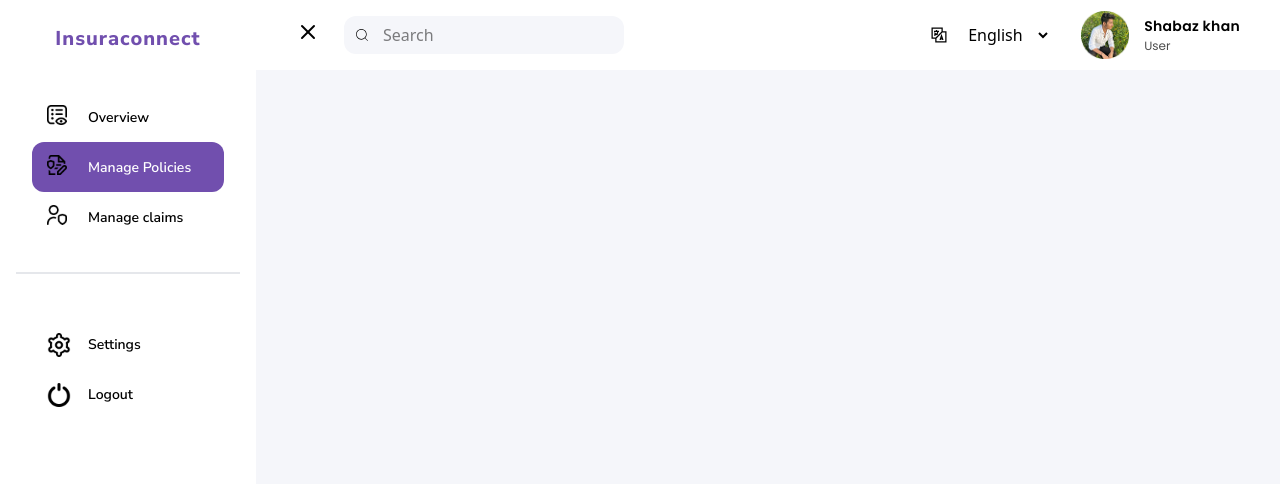
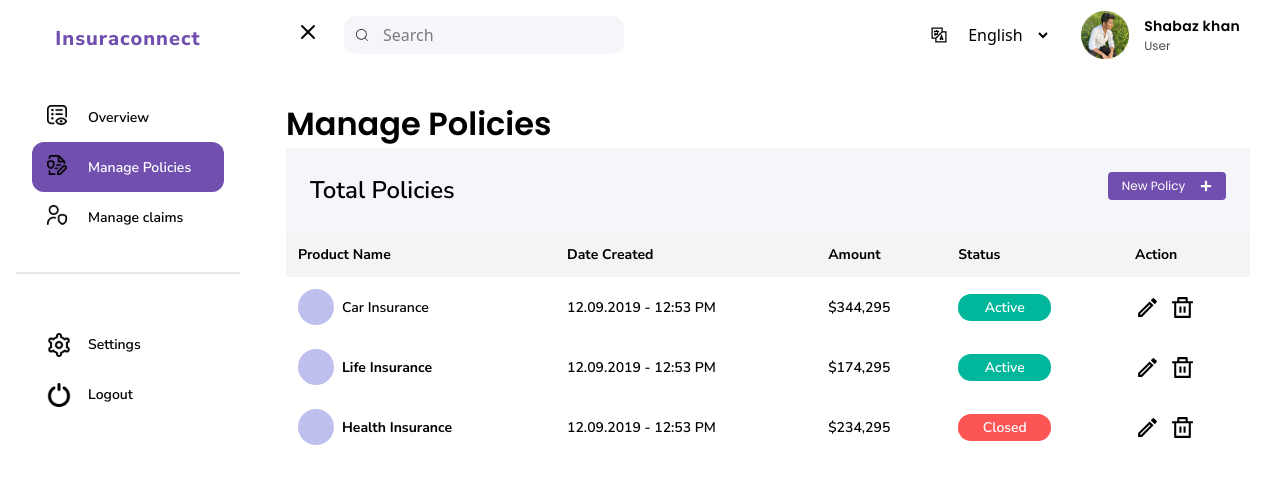
Before and after one commit to Shabazkhan1352/InsuraConnect, a React (Vite) app in the folder front-end/: page /adminpolicies in a window 1280 px wide. Shown: the top 484 px of the page. Built offline with nearby package versions, Linux system fonts and the light colour scheme; a web font is replaced by a local one.

Commit message:
admin manage policies page

```diff
--- a/front-end/src/AdminPages/AdminPolicies.jsx
+++ b/front-end/src/AdminPages/AdminPolicies.jsx
@@ -3,16 +3,121 @@ import AdminCard from '../components/admin/AdminCard'
 
 import AdminSidebar from '../components/admin/AdminSidebar'
 import UserNav from '../components/UserNav'
+import { FaPlus } from "react-icons/fa";
+import { RiDeleteBinLine } from "react-icons/ri";
+import { MdOutlineModeEdit } from "react-icons/md";
+
+
 
 const AdminPolicies = () => {
   return (
     <div>
-        <div className='bg-[#F5F6FA] w-full flex   '>
+      <div className='bg-white w-full flex   '>
 
         <AdminSidebar />
         {/*  */}
         <div className='flex w-full flex-col'>
           <div><UserNav /> </div>
+          <div className='p-[30px]'>
+            <div className=''>
+              <h1 className=' poppins-semibold text-[32px]'>Manage Policies</h1>
+              <div className='bg-[#F5F6FA]  w-full p-[24px] flex justify-between'>
+                <h1 className='nunito-sans font-semibold text-[24px]'>Total Policies</h1>
+                <button className="w-[118px] h-[28px] flex items-center justify-center gap-[15px] rounded-[4px] bg-[#714FAE] text-white text-[12px] poppins-regular cursor-pointer">
+                  New Policy <FaPlus className="w-[12px] h-[12px]" />
+                </button>
+
+              </div>
+              <table className="w-full rounded-[12px]">
+                <thead>
+                  <tr className="bg-gray-100">
+                    <th className="nunito-sans font-bold text-[14px] text-left p-3">Product Name</th>
+                    <th className="nunito-sans font-bold text-[14px] text-left p-3">Date Created</th>
+                    <th className="nunito-sans font-bold text-[14px] text-left p-3">Amount</th>
+                    <th className="nunito-sans font-bold text-[14px] text-left p-3">Status</th>
+                    <th className="nunito-sans font-bold text-[14px] text-left p-3">Action</th>
+                  </tr>
+                </thead>
+                <tbody>
+                  <tr >
+                    <td className="p-3 flex items-center gap-2">
+                      <div className="w-[36px] h-[36px] flex justify-center items-center rounded-full bg-[#bfbfee]">
+
+                      </div>
+                      <h1 className='nunito-sans font-semibold text-[14px]'>Car Insurance</h1>
+                    </td>
+                    <td className="p-3 nunito-sans font-semibold text-[14px]">12.09.2019 - 12:53 PM</td>
+                    <td className="p-3 nunito-sans font-semibold text-[14px]">$344,295</td>
+                    <td className="p-3">
+                      <button className="bg-[#00B69B] text-white rounded-[13px] w-[93px] h-[27px] nunito-sans font-semibold text-[14px]">
+                        Active
+                      </button>
+                    </td>
+                    <td className="p-3">
+                      <button className="flex gap-[10px]">
+                        <MdOutlineModeEdit className="w-[25px] h-[25px]" />
+                        <RiDeleteBinLine className="w-[25px] h-[25px]" />
+                      </button>
+                    </td>
+                  </tr>
+                  <tr >
+                    <td className="p-3 flex items-center gap-2">
+                      <div className="w-[36px] h-[36px] flex justify-center items-center rounded-full bg-[#bfbfee]">
+
+                      </div>
+                      <h1 className='nunito-sans font-bold text-[14px]'>Life Insurance</h1>
+                    </td>
+                    <td className="p-3 nunito-sans font-semibold text-[14px]">12.09.2019 - 12:53 PM</td>
+                    <td className="p-3 nunito-sans font-semibold text-[14px]">$174,295</td>
+                    <td className="p-3">
+                      <button className="bg-[#00B69B] text-white rounded-[13px] w-[93px] h-[27px] nunito-sans font-semibold text-[14px]">
+                        Active
+                      </button>
+                    </td>
+                    <td className="p-3">
+                      <button className="flex gap-[10px]">
+                        <MdOutlineModeEdit className="w-[25px] h-[25px]" />
+                        <RiDeleteBinLine className="w-[25px] h-[25px]" />
+                      </button>
+                    </td>
+                  </tr>
+
+                  <tr >
+                    <td className="p-3 flex items-center gap-2">
+                      <div className="w-[36px] h-[36px] flex justify-center items-center rounded-full bg-[#bfbfee]">
+
+                      </div>
+                      <h1 className='nunito-sans font-bold text-[14px]'>Health Insurance</h1>
+                    </td>
+                    <td className="p-3 nunito-sans font-semibold text-[14px]">12.09.2019 - 12:53 PM</td>
+                    <td className="p-3 nunito-sans font-semibold text-[14px]">$234,295</td>
+                    <td className="p-3">
+                      <button className="bg-[#FD5454] text-white rounded-[13px] w-[93px] h-[27px] nunito-sans font-semibold text-[14px]">
+                        Closed
+                      </button>
+                    </td>
+                    <td className="p-3">
+                      <button className="flex gap-[10px]">
+                        <MdOutlineModeEdit className="w-[25px] h-[25px]" />
+                        <RiDeleteBinLine className="w-[25px] h-[25px]" />
+                      </button>
+                    </td>
+                  </tr>
+
+
+
+
+                </tbody>
+              </table>
+
+
+
+            </div>
+
+
+
+
+          </div>
 
         </div>
 
```
Lines whose indentation alone changed are shown as unchanged.
